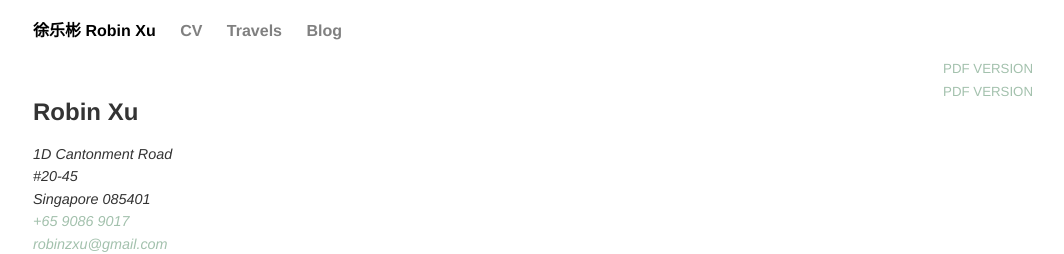
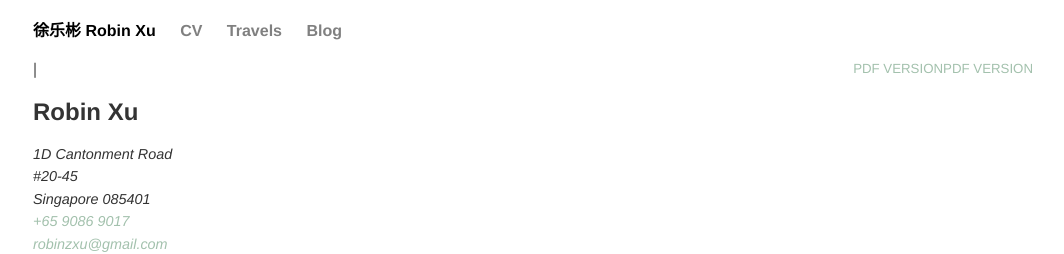
Before and after one commit to robinzxu/robinzxu.github.io, a Jekyll site: the page built from cv/index.html, in a window 1280 px wide. Shown: the top 254 px of the page, without its empty margins (107-1171 px from the left). Built offline with Jekyll 4.4.1, drawn with Linux system fonts in a browser that asks for light colours.

Commit message:
Update index.html

```diff
--- a/cv/index.html
+++ b/cv/index.html
@@ -5,8 +5,7 @@
 
 <div class="cv">
 
-<a style="float:right;" target="_blank" rel="noopener noreferrer" href="Robin Xu - CV (October 20).pdf" class="download" title="PDF Version">PDF Version</a><br>
-<a style="float:right;" target="_blank" rel="noopener noreferrer" href="Robin Xu - CV (October 20).pdf" class="download" title="PDF Version">PDF Version</a>
+<a style="float:right;" target="_blank" rel="noopener noreferrer" href="Robin Xu - CV (October 20).pdf" class="download" title="PDF Version">PDF Version</a> | <a style="float:right;" target="_blank" rel="noopener noreferrer" href="Robin Xu - CV (October 20).pdf" class="download" title="PDF Version">PDF Version</a>
 
 <h2>Robin Xu</h2>
 
```
